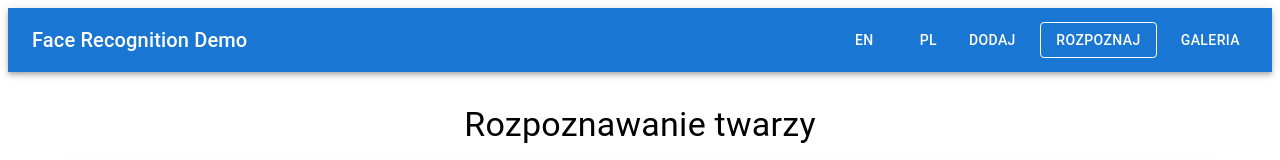
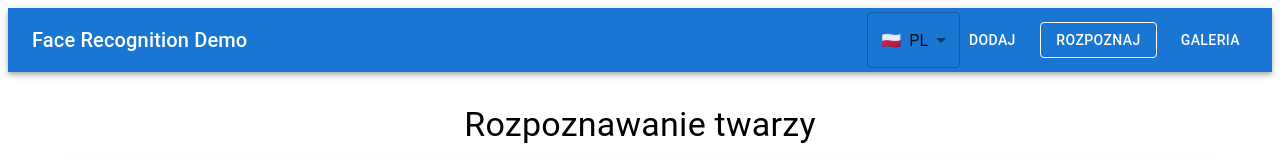
Before and after one commit to mGarbowski/thesis-app, a React (Vite) app in the folder frontend/: page /recognize in a window 1280 px wide. Shown: the top 160 px of the page. Built offline with nearby package versions, Linux system fonts and the light colour scheme.

Commit message:
feat: extract language selector componnet

```diff
--- a/frontend/src/App.tsx
+++ b/frontend/src/App.tsx
@@ -18,6 +18,7 @@ import {
 import { AddFacePage } from "./pages/AddFacePage.tsx";
 import { GalleryPage } from "./pages/GalleryPage.tsx";
 import { RecognizePage } from "./pages/RecognizePage.tsx";
+import { LanguageSelector } from "./components/LanguageSelector.tsx";
 
 const Navigation = () => {
 	const location = useLocation();
@@ -29,12 +30,7 @@ const Navigation = () => {
 				<Typography variant="h6" component="div" sx={{ flexGrow: 1 }}>
 					Face Recognition Demo
 				</Typography>
-				<Button color="inherit" onClick={() => i18n.changeLanguage("en")}>
-					EN
-				</Button>
-				<Button color="inherit" onClick={() => i18n.changeLanguage("pl")}>
-					PL
-				</Button>
+				<LanguageSelector />
 				<Box sx={{ display: "flex", gap: 2 }}>
 					<Button
 						color="inherit"
--- /dev/null
+++ b/frontend/src/components/LanguageSelector.tsx
@@ -0,0 +1,28 @@
+import { AppBar, Box, Button, Container, Toolbar, Typography, Select, MenuItem, FormControl, InputLabel } from "@mui/material";
+import { useTranslation } from "react-i18next";
+import { Link, Navigate, Route, BrowserRouter as Router, Routes, useLocation } from "react-router-dom";
+
+const languages = [
+  { code: "en", label: "EN", flag: "🇬🇧" },
+  { code: "pl", label: "PL", flag: "🇵🇱" },
+];
+
+export const LanguageSelector = () => {
+    const { i18n } = useTranslation();
+
+    return (
+          <Select
+            labelId="language-select-label"
+            value={i18n.language}
+            onChange={e => i18n.changeLanguage(e.target.value)}
+
+          >
+            {languages.map(lang => (
+              <MenuItem key={lang.code} value={lang.code} sx={{color: "inherit"}}>
+                <span style={{ marginRight: 8 }}>{lang.flag}</span>
+                {lang.label}
+              </MenuItem>
+            ))}
+          </Select>
+    )
+}
```
